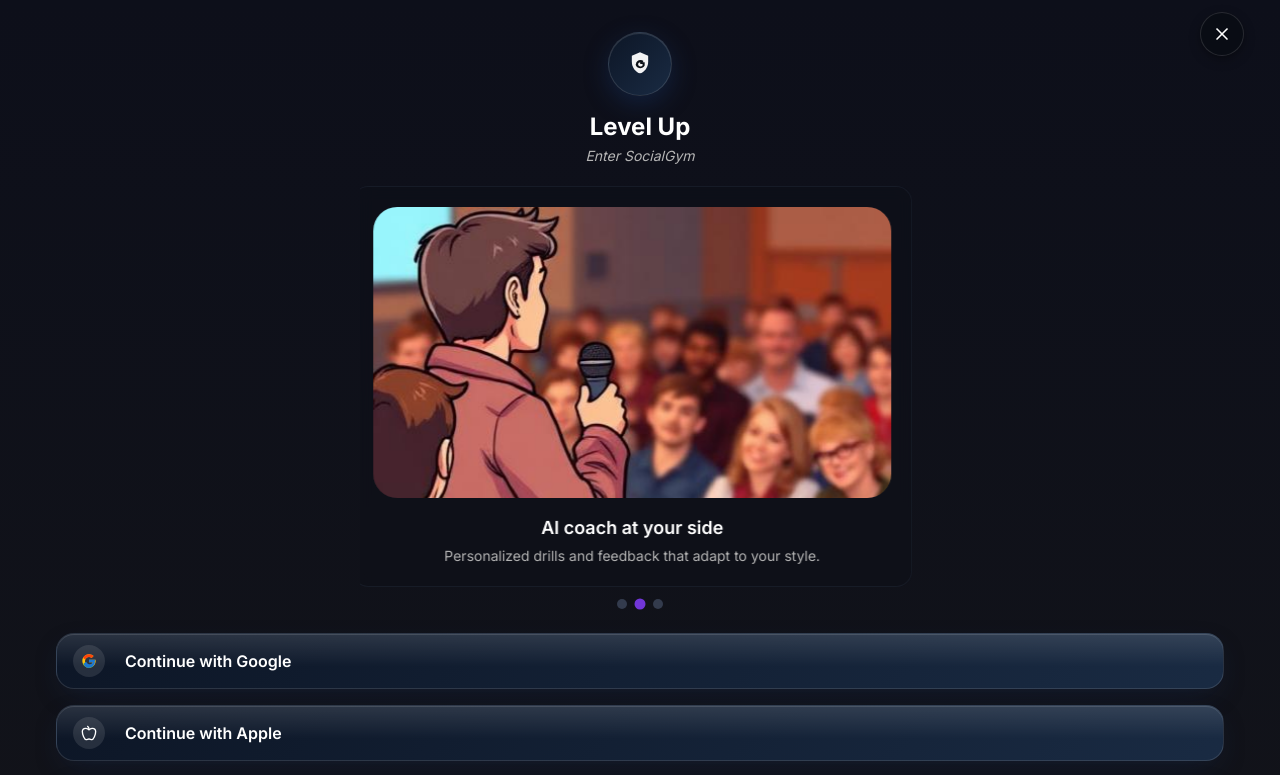
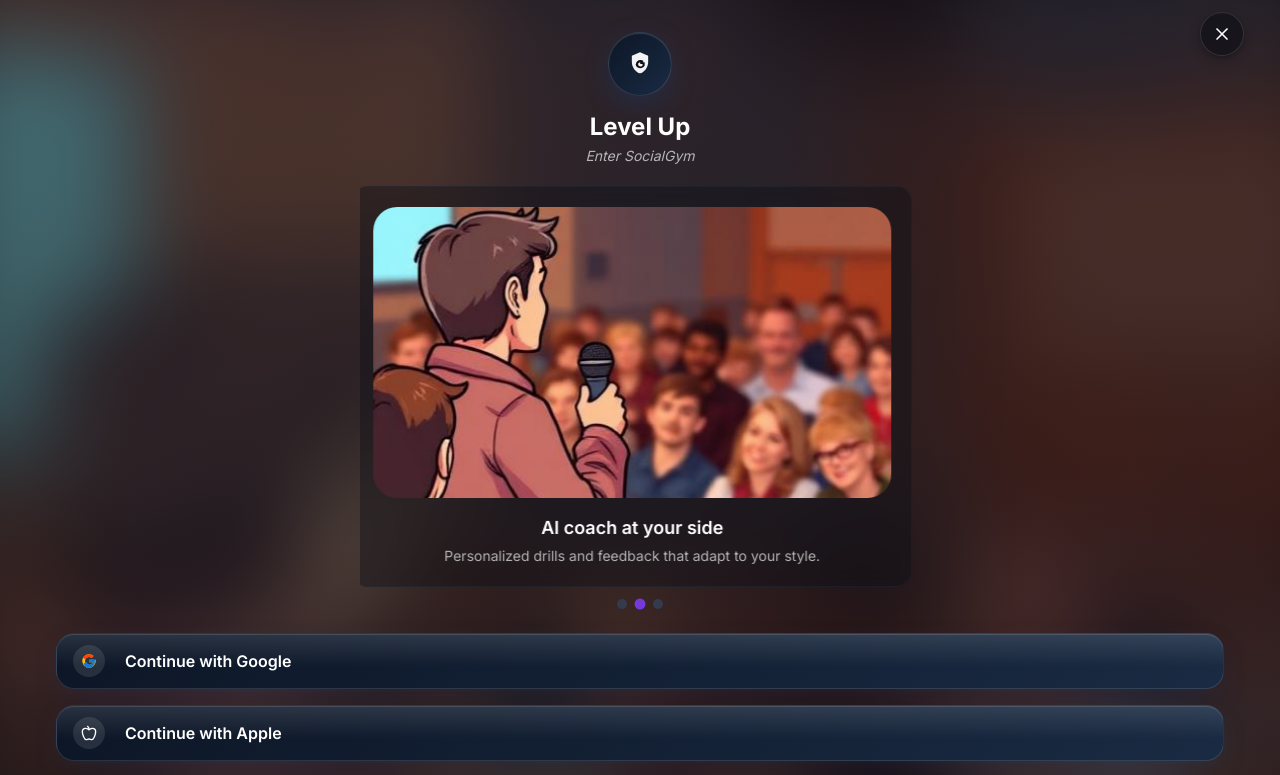
Before and after one commit to sofos1231/social-spark-gym, a React (Vite) app: page /auth/login in a window 1280 px wide. Shown: the top 775 px of the page. Built offline with nearby package versions, Linux system fonts and the light colour scheme.

Commit message:
Add blurred backgrounds to carousel

```diff
--- /dev/null
+++ b/src/components/auth/ImmersiveBackground.tsx
@@ -0,0 +1,57 @@
+import React, { useEffect, useRef, useState } from "react"
+
+interface ImmersiveBackgroundProps {
+  images: string[]
+  activeIndex: number
+}
+
+// Renders full-screen blurred backgrounds that crossfade and subtly parallax on slide change
+export default function ImmersiveBackground({ images, activeIndex }: ImmersiveBackgroundProps) {
+  const [outgoingIndex, setOutgoingIndex] = useState<number | null>(null)
+  const prevActiveRef = useRef(activeIndex)
+
+  useEffect(() => {
+    setOutgoingIndex(prevActiveRef.current)
+    prevActiveRef.current = activeIndex
+    const t = setTimeout(() => setOutgoingIndex(null), 800)
+    return () => clearTimeout(t)
+  }, [activeIndex])
+
+  return (
+    <div className="absolute inset-0 overflow-hidden" aria-hidden>
+      {/* Background layers crossfading per slide */}
+      {images.map((src, i) => {
+        const isActive = i === activeIndex
+        const isOutgoing = i === outgoingIndex
+        // Only active and outgoing need to be visible during transition
+        const isVisible = isActive || isOutgoing
+        return (
+          <div
+            key={i}
+            className="absolute inset-0 transition-opacity duration-700 ease-out"
+            style={{ opacity: isActive ? 1 : 0, pointerEvents: "none" }}
+          >
+            {/* Subtle parallax/zoom via transform on the image container */}
+            <div
+              className="absolute inset-0 transition-transform duration-700 ease-out will-change-transform"
+              style={{
+                transform: isActive
+                  ? "translate3d(0,0,0) scale(1)"
+                  : "translate3d(-2%,0,0) scale(1.03)",
+              }}
+            >
+              <img
+                src={src}
+                alt=""
+                loading={i === 0 ? "eager" : "lazy"}
+                className="absolute inset-0 h-full w-full object-cover blur-2xl scale-110"
+              />
+              {/* Brand-tinted readability overlay */}
+              <div className="absolute inset-0 bg-gradient-to-b from-background/60 via-background/70 to-background/90" />
+            </div>
+          </div>
+        )
+      })}
+    </div>
+  )
+}
--- a/src/components/auth/OnboardingHeroCarousel.tsx
+++ b/src/components/auth/OnboardingHeroCarousel.tsx
@@ -43,7 +43,8 @@ const slidesData: Slide[] = [
   },
 ]
 
-export default function OnboardingHeroCarousel() {
+type Props = { onIndexChange?: (i: number) => void }
+export default function OnboardingHeroCarousel({ onIndexChange }: Props) {
   const [api, setApi] = useState<CarouselApi | null>(null)
   const [selectedIndex, setSelectedIndex] = useState(0)
   const [interacted, setInteracted] = useState(false)
@@ -51,7 +52,11 @@ export default function OnboardingHeroCarousel() {
   // Sync dots with carousel selection
   useEffect(() => {
     if (!api) return
-    const onSelect = () => setSelectedIndex(api.selectedScrollSnap())
+    const onSelect = () => {
+      const i = api.selectedScrollSnap()
+      setSelectedIndex(i)
+      onIndexChange?.(i)
+    }
     onSelect()
     api.on("select", onSelect)
     api.on("reInit", onSelect)
@@ -59,7 +64,7 @@ export default function OnboardingHeroCarousel() {
       api.off("select", onSelect)
       api.off("reInit", onSelect)
     }
-  }, [api])
+  }, [api, onIndexChange])
 
   // Autoplay that pauses forever after first interaction
   useEffect(() => {
--- a/src/pages/auth/Login.tsx
+++ b/src/pages/auth/Login.tsx
@@ -13,7 +13,10 @@ import { Checkbox } from "@/components/ui/checkbox";
 import { X, Apple, Mail } from "lucide-react";
 import { Dialog, DialogContent, DialogHeader, DialogTitle, DialogDescription, DialogTrigger } from "@/components/ui/dialog";
 import OnboardingHeroCarousel from "@/components/auth/OnboardingHeroCarousel";
-
+import ImmersiveBackground from "@/components/auth/ImmersiveBackground";
+import eyeIllustration from "@/assets/eye-contact-illustration.jpg";
+import speakingIllustration from "@/assets/public-speaking-illustration.jpg";
+import groupIllustration from "@/assets/group-conversation-illustration.jpg";
 
 const schema = z.object({
   username: z.string().min(3, "Min 3 characters").optional(),
@@ -66,6 +69,7 @@ export default function Login() {
   const [loading, setLoading] = useState<null | 'google' | 'apple' | 'email'>(null);
   const [errorProvider, setErrorProvider] = useState<null | 'google' | 'apple'>(null);
   const [showEmailForm, setShowEmailForm] = useState(false);
+  const [activeSlide, setActiveSlide] = useState(0);
 
   const handleProvider = async (provider: 'google' | 'apple') => {
     if (!consent) {
@@ -106,10 +110,10 @@ export default function Login() {
     >
       {/* Cinematic background */}
       <div className="absolute inset-0 overflow-hidden" aria-hidden>
-        <div className="hero-bg" />
-        <div className="hero-spotlight" />
-        <div className="hero-noise" />
-        <div className="hero-particles" />
+        <ImmersiveBackground
+          images={[eyeIllustration, speakingIllustration, groupIllustration]}
+          activeIndex={activeSlide}
+        />
       </div>
 
       {/* Content */}
@@ -144,7 +148,7 @@ export default function Login() {
           </header>
 
           {/* Onboarding carousel */}
-          <OnboardingHeroCarousel />
+          <OnboardingHeroCarousel onIndexChange={setActiveSlide} />
 
           {/* Social buttons */}
           <div className="mt-6 space-y-4" aria-label="Sign in options">
```
